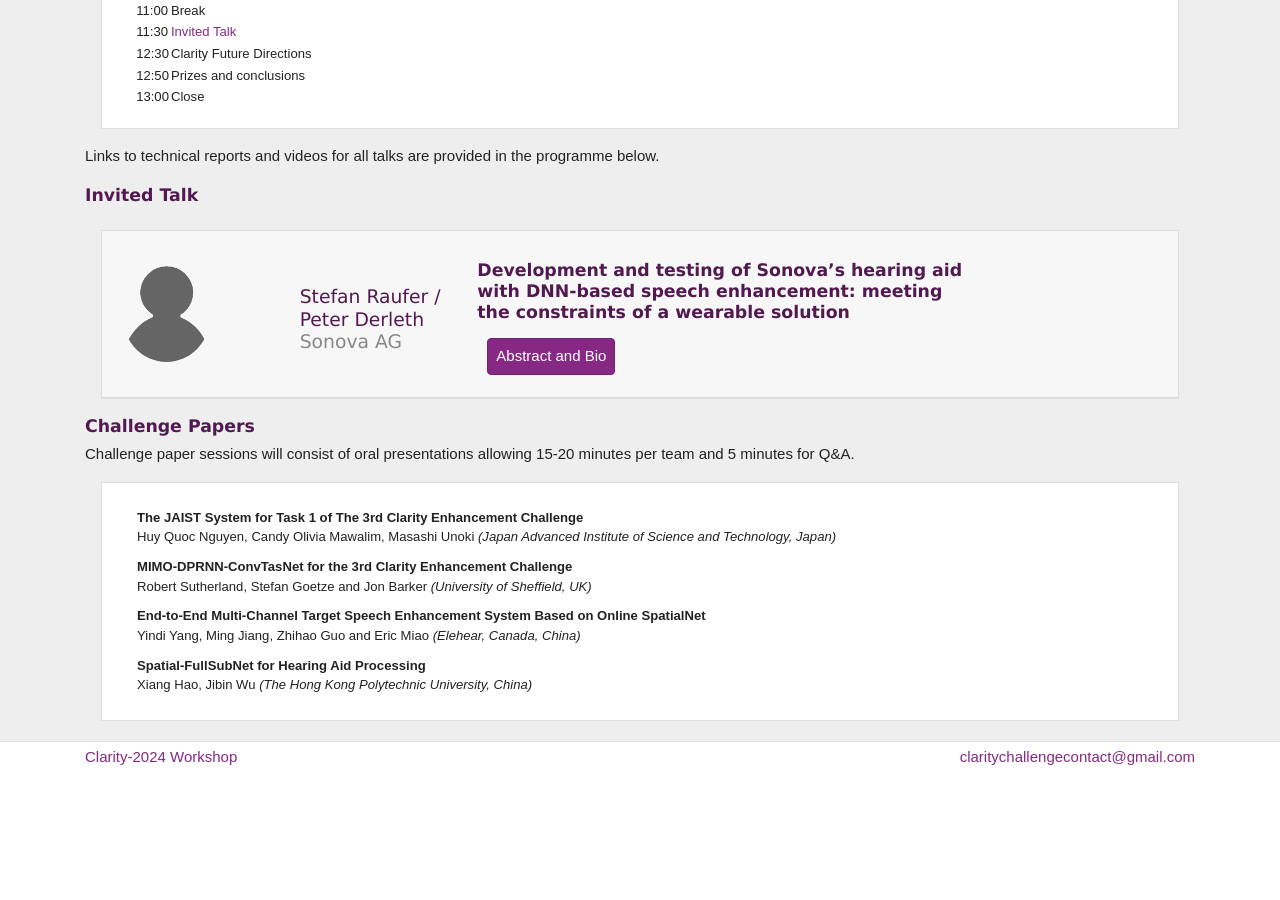
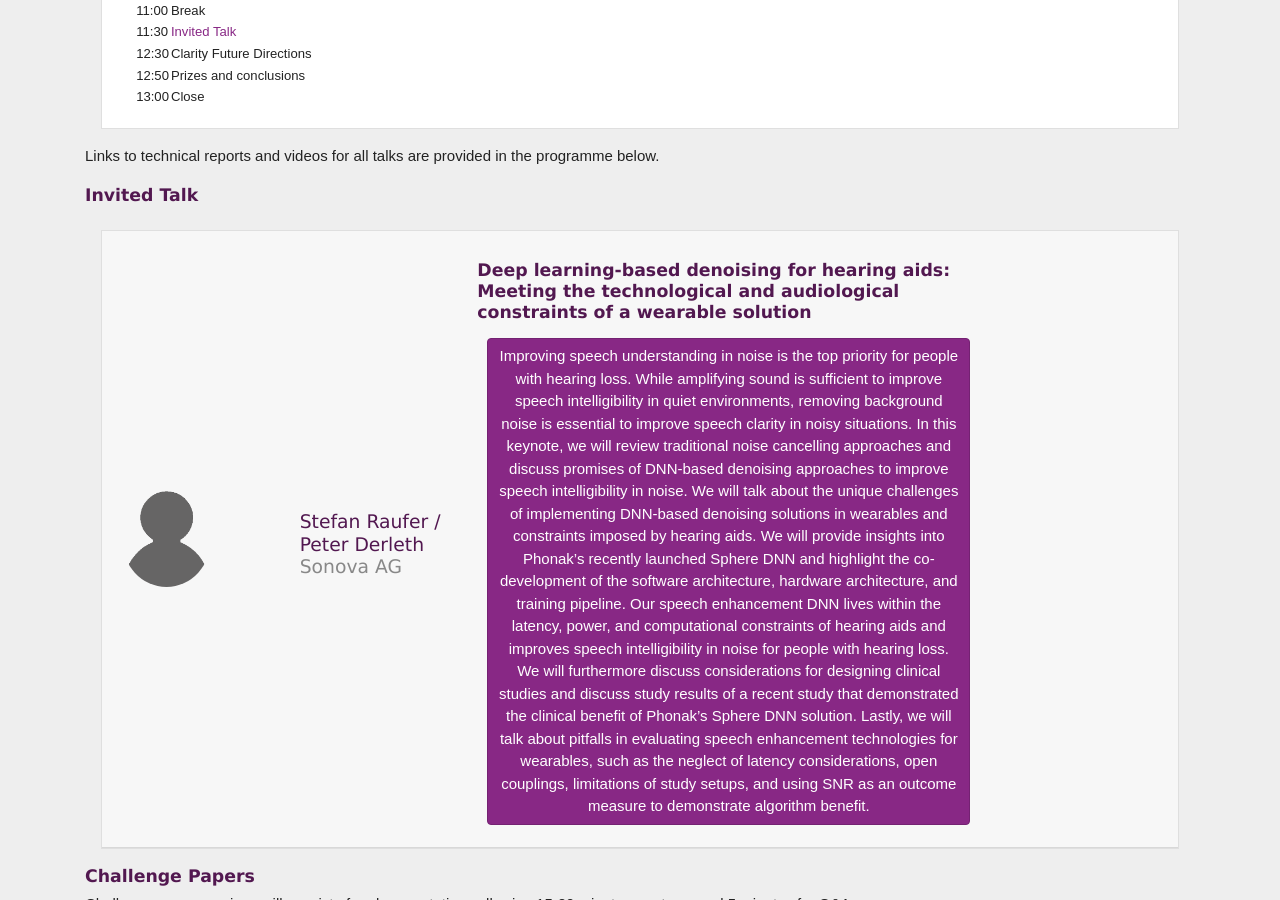
Before and after one commit to claritychallenge/clarity2024-workshop, a Jekyll site: the page built from programme.md, in a window 1280 px wide and 900 px high, scrolled down 289 px. Built offline with Jekyll 4.4.1, drawn with Linux system fonts in a browser that asks for light colours.

Commit message:
Added keynote abstract

```diff
--- a/programme.md
+++ b/programme.md
@@ -48,11 +48,10 @@ Links to technical reports and videos for all talks are provided in the programm
 
 <div class="col-sm-6">
 
-<h1>Development and testing of Sonova’s hearing aid with DNN-based speech enhancement: meeting the constraints of a wearable solution </h1>
+<h1> Deep learning-based denoising for hearing aids: Meeting the technological and audiological constraints of a wearable solution </h1>
 
-<button class="btn btn-primary" style="color:white; margin: 10px; border-radius: 4px;" type="button" data-toggle="collapse" data-target="#collapseAbstractSmeds" aria-expanded="false" aria-controls="collapseAbstractSmeds">
-    Abstract and Bio
-
+<button class="btn btn-primary" style="color:white; margin: 10px; border-radius: 4px;" type="button" data-toggle="collapse" data-target="#collapseAbstractSonova" aria-expanded="false" aria-controls="collapseAbstractSonova">
+Improving speech understanding in noise is the top priority for people with hearing loss. While amplifying sound is sufficient to improve speech intelligibility in quiet environments, removing background noise is essential to improve speech clarity in noisy situations. In this keynote, we will review traditional noise cancelling approaches and discuss promises of DNN-based denoising approaches to improve speech intelligibility in noise. We will talk about the unique challenges of implementing DNN-based denoising solutions in wearables and constraints imposed by hearing aids. We will provide insights into Phonak’s recently launched Sphere DNN and highlight the co-development of the software architecture, hardware architecture, and training pipeline. Our speech enhancement DNN lives within the latency, power, and computational constraints of hearing aids and improves speech intelligibility in noise for people with hearing loss. We will furthermore discuss considerations for designing clinical studies and discuss study results of a recent study that demonstrated the clinical benefit of Phonak’s Sphere DNN solution. Lastly, we will talk about pitfalls in evaluating speech enhancement technologies for wearables, such as the neglect of latency considerations, open couplings, limitations of study setups, and using SNR as an outcome measure to demonstrate algorithm benefit.
   </button>
 
 </div>
@@ -60,10 +59,10 @@ Links to technical reports and videos for all talks are provided in the programm
 </div>
 
 <!---------------------------------------------------->
-<div class="collapse" id="collapseAbstractSmeds">
+<div class="collapse" id="collapseAbstractSonova">
 
 <div class="card-body">
-<h1 class="card-title">Development and testing of Sonova’s hearing aid with DNN-based speech enhancement: meeting the constraints of a wearable solution </h1>
+<h1 class="card-title"> Deep learning-based denoising for hearing aids: Meeting the technological and audiological constraints of a wearable solution </h1>
 
 <h2>Abstract</h2>
 
```
